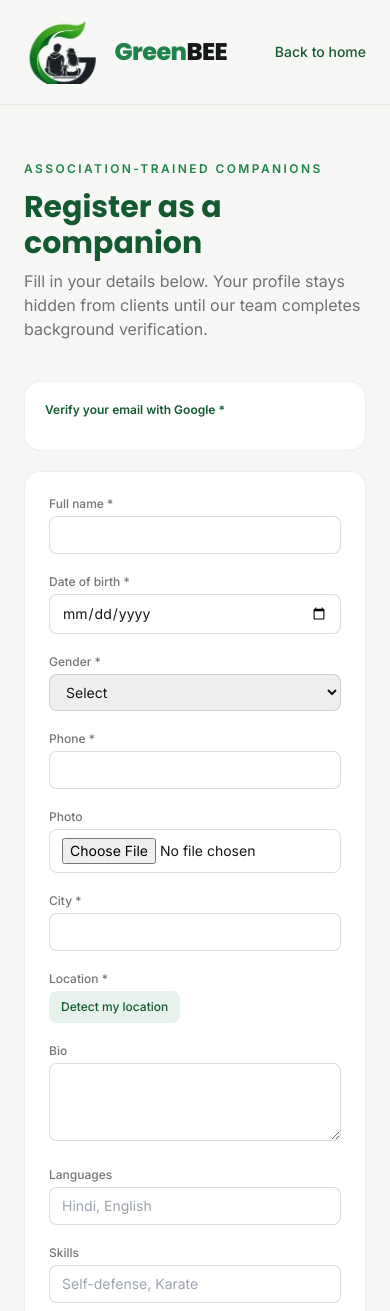
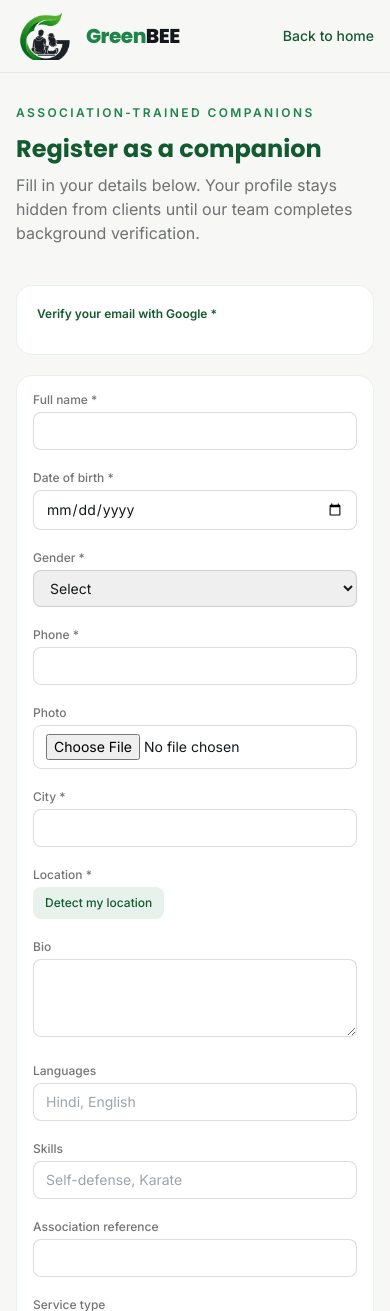
Before and after one commit to sha701726/GreenBEE, a Flask app: page /join in a window 390 px wide. Shown: the top 1311 px of the page. Run offline with Flask 3, Linux system fonts and the light colour scheme; some libraries are stand-ins or nearby versions.

Commit message:
Refactor join.html for improved layout and styles
Updated layout and styling for the join page.

```diff
--- a/templates/join.html
+++ b/templates/join.html
@@ -3,16 +3,16 @@
 {% block content %}
 
 <header class="border-b border-green/10">
-  <div class="max-w-3xl mx-auto px-6 py-5 flex items-center gap-2">
-    <img src="{{ url_for('static', filename='images/logo-icon.png') }}" alt="GreenBEE" class="h-16 w-auto object-contain">
-    <span class="font-display font-extrabold text-2xl tracking-tight"><span class="text-green">Green</span><span class="text-ink">BEE</span></span>
+  <div class="max-w-3xl mx-auto px-4 sm:px-6 py-3 sm:py-5 flex items-center gap-2">
+    <img src="{{ url_for('static', filename='images/logo-icon.png') }}" alt="GreenBEE" class="h-12 sm:h-16 w-auto object-contain">
+    <span class="font-display font-extrabold text-xl sm:text-2xl tracking-tight"><span class="text-green">Green</span><span class="text-ink">BEE</span></span>
     <a href="/" class="ml-auto text-sm text-green-dark font-medium hover:text-green transition-colors">Back to home</a>
   </div>
 </header>
 
-<section class="max-w-3xl mx-auto px-6 pt-14 pb-24">
+<section class="max-w-3xl mx-auto px-4 sm:px-6 pt-8 sm:pt-14 pb-16 sm:pb-24">
   <p class="uppercase tracking-[0.2em] text-xs text-green font-semibold mb-3">Association-trained companions</p>
-  <h1 class="font-display font-bold text-3xl text-green-dark mb-2">Register as a companion</h1>
+  <h1 class="font-display font-bold text-2xl sm:text-3xl text-green-dark mb-2">Register as a companion</h1>
   <p class="text-ink/60 mb-10 max-w-lg">
     Fill in your details below. Your profile stays hidden from clients until our team
     completes background verification.
@@ -28,7 +28,7 @@
     </p>
   </div>
 
-  <form id="companion-form" class="bg-white rounded-2xl border border-green/10 p-6 space-y-5">
+  <form id="companion-form" class="bg-white rounded-2xl border border-green/10 p-4 sm:p-6 space-y-5">
 
     <div class="grid sm:grid-cols-2 gap-5">
       <div>
```
